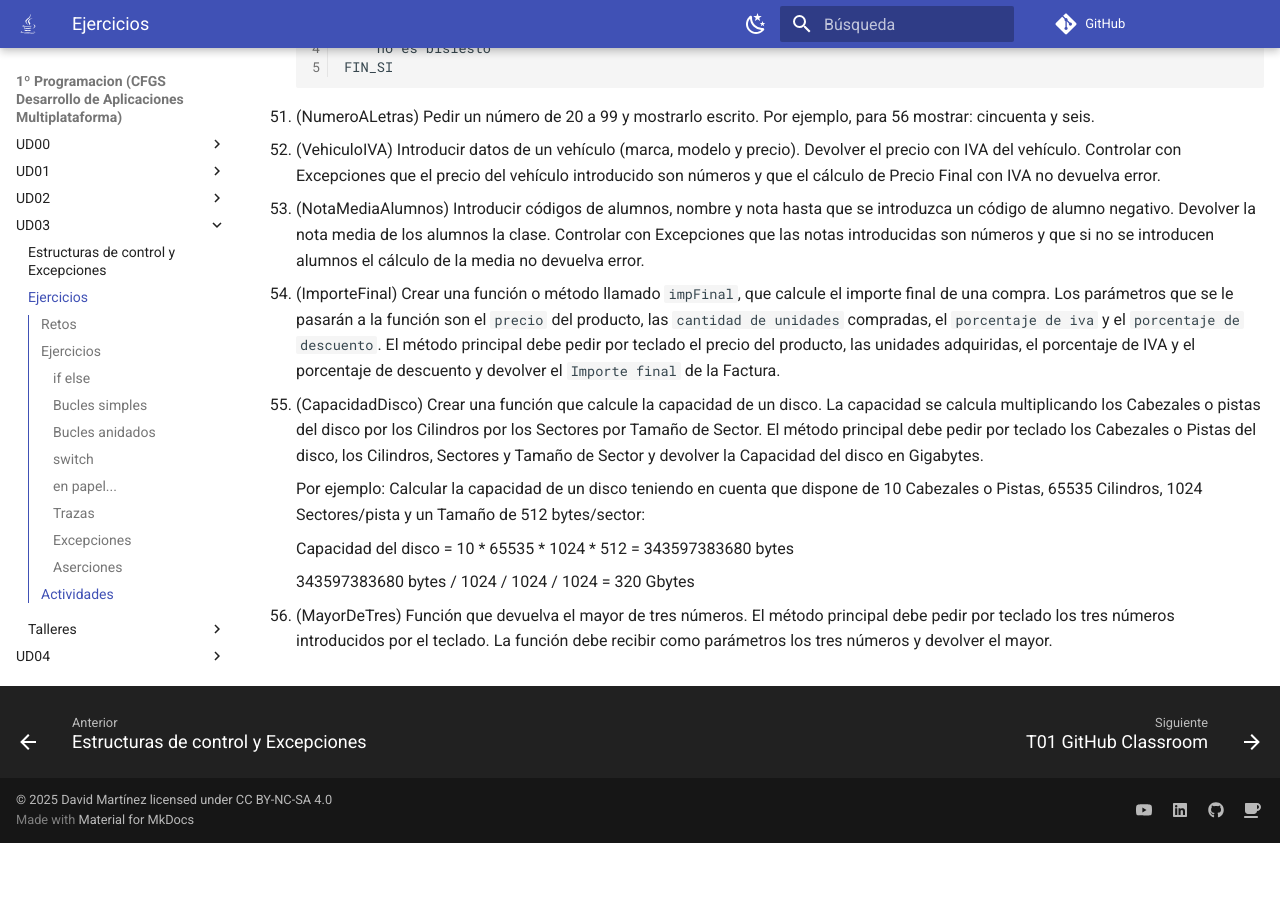
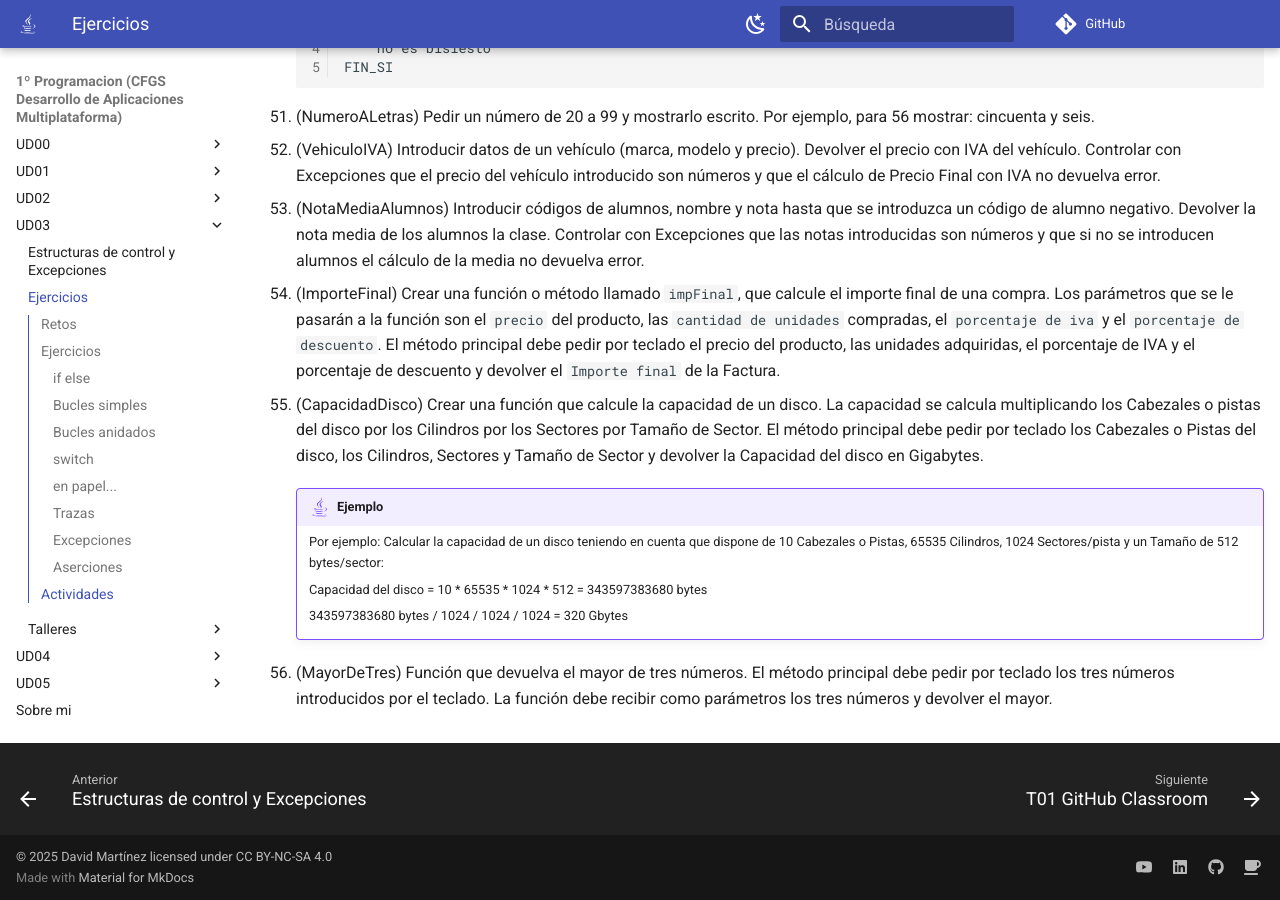
Before and after one commit to martinezpenya/1DAMProgramacion, an MkDocs documentation site: the page built from docs/UD03/UD03_ejercicios_ES.md, in a window 1280 px wide and 900 px high, scrolled down 42274 px. Built offline with MkDocs 1.6.1 and Material for MkDocs 9.7.7, drawn with Linux system fonts in a browser that asks for light colours; comment, search, counter and statistics services are not loaded; before the commit the page ends 43117 px from its top, so only the background shows below that.

Commit message:
fix: indentation in traza

```diff
--- a/docs/UD03/UD03_ejercicios_ES.md
+++ b/docs/UD03/UD03_ejercicios_ES.md
@@ -2064,10 +2064,12 @@ Indica cual será la salida producida por los siguientes programas, teniendo en
 
 55. (CapacidadDisco) Crear una función que calcule la capacidad de un disco. La capacidad se calcula multiplicando los Cabezales o pistas del disco por los  Cilindros por los Sectores por Tamaño de Sector. El método principal  debe pedir por teclado los Cabezales o Pistas del disco, los Cilindros,  Sectores y Tamaño de Sector y devolver la Capacidad del disco en  Gigabytes.
 
-    Por ejemplo: Calcular la  capacidad de un disco teniendo en cuenta que dispone de 10 Cabezales o  Pistas, 65535 Cilindros, 1024 Sectores/pista y un Tamaño de 512  bytes/sector:
-
-    Capacidad del disco = 10 * 65535 * 1024 * 512 = 343597383680 bytes
-
-    343597383680 bytes / 1024 / 1024 / 1024 = 320 Gbytes
+    !!! example "Ejemplo"
+        Por ejemplo: Calcular la  capacidad de un disco teniendo en cuenta que dispone de 10 Cabezales o  Pistas, 65535 Cilindros, 1024 Sectores/pista y un Tamaño de 512  bytes/sector:
+
+        Capacidad del disco = 10 * 65535 * 1024 * 512 = 343597383680 bytes
+
+        343597383680 bytes / 1024 / 1024 / 1024 = 320 Gbytes
+
 
 56. (MayorDeTres) Función que devuelva el mayor de tres números. El método principal debe pedir por teclado los tres números introducidos por el teclado. La  función debe recibir como parámetros los tres números y devolver el  mayor.
```
